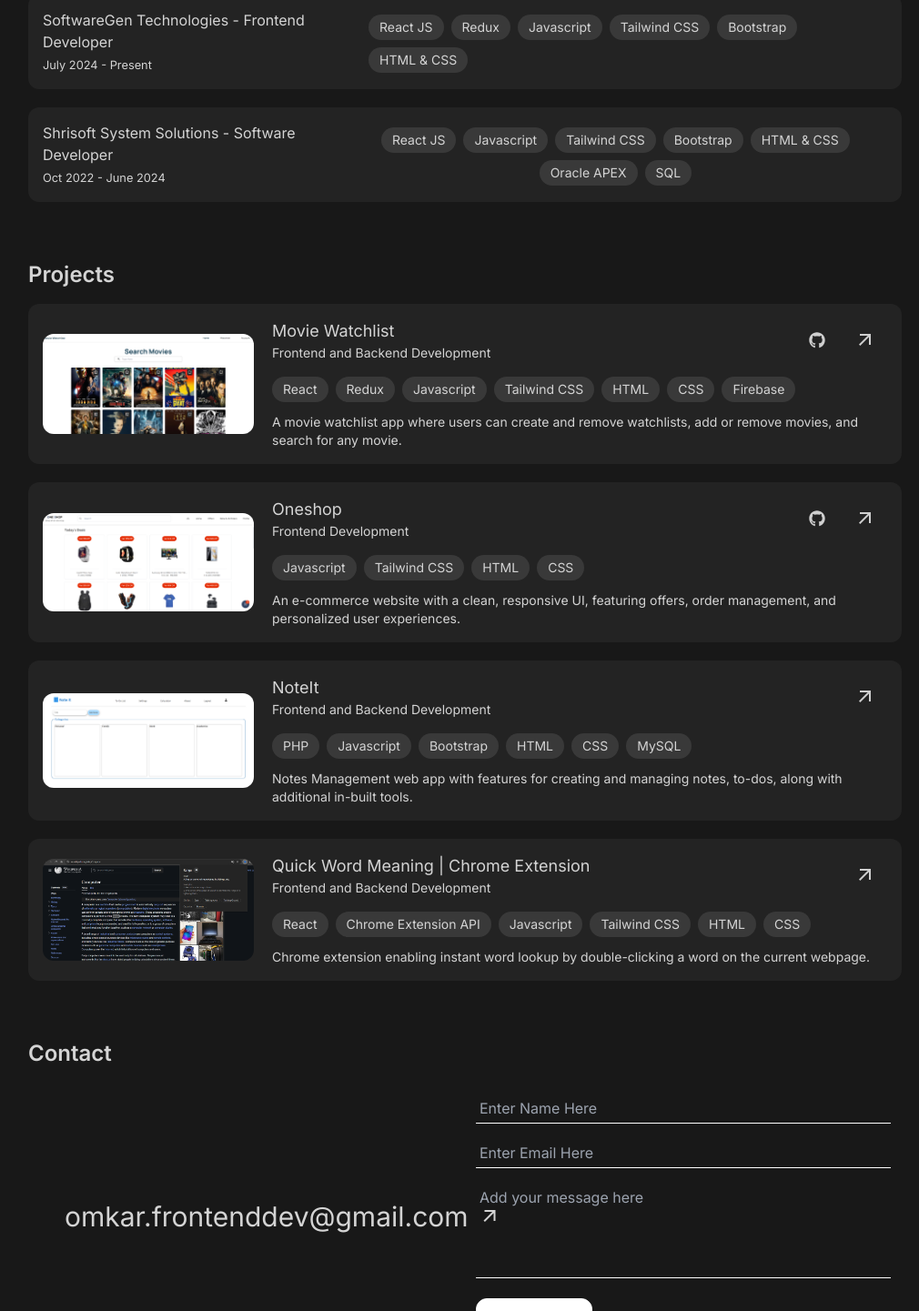
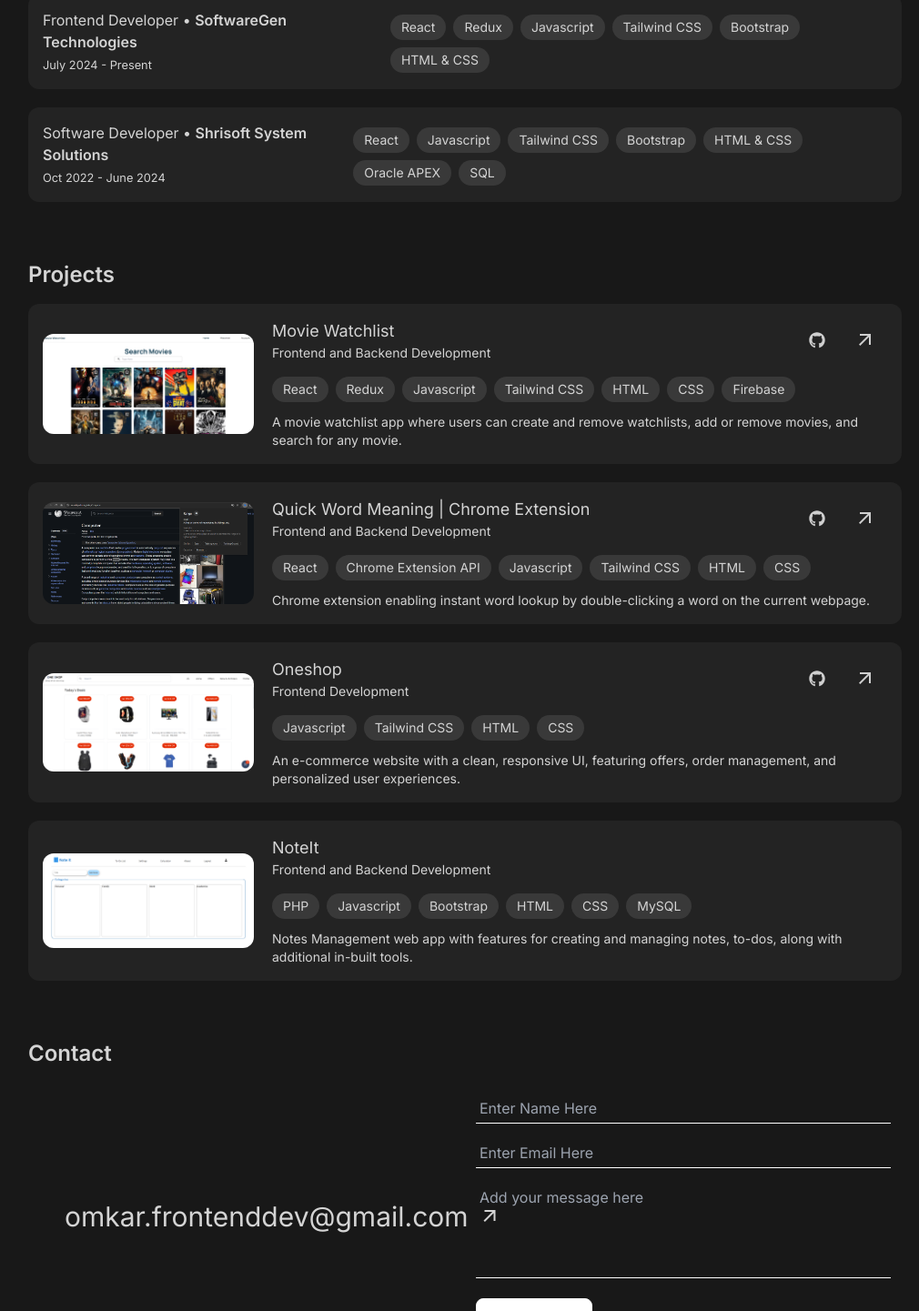
Before and after one commit to The-Hobbit-hk/Portfolio, a React (Vite) app in the folder portfolio/: page / in a window 1280 px wide. Shown: the part 780-2221 px from the top of the page at 91% size, without its empty margins (129-1139 px from the left). Built offline with nearby package versions, Linux system fonts and the light colour scheme.

Commit message:
Changes Done

```diff
--- a/portfolio/src/components/Footer.jsx
+++ b/portfolio/src/components/Footer.jsx
@@ -1,11 +1,10 @@
 import React from 'react'
 import { FaLinkedinIn, FaGithub } from "react-icons/fa";
-import { MdOutlineDarkMode } from "react-icons/md";
 
 function Footer() {
     return (
         <>
-            <div className='md:px-40 px-5 py-10 md:text-left text-center font-inter dark:text-neutral-300 text-[#343434] flex md:flex-row flex-col items-center gap-5'>
+            <div className='md:px-40 px-5 py-10 pt-20 md:text-left text-center font-inter dark:text-neutral-300 text-[#343434] flex md:flex-row flex-col items-center gap-5'>
                 <p className='text-sm'>Designed in Figma. Coded in Visual Studio Code. Built with React JS and Tailwind CSS. Deployed with Vercel.</p>
                 <div className='flex gap-2'>
                     <a href="https://www.linkedin.com/in/omkarbokil/" target='_blank' className='group rounded-full p-3 hover:bg-black/10 dark:hover:bg-white/10'>
--- a/portfolio/src/pages/Contact.jsx
+++ b/portfolio/src/pages/Contact.jsx
@@ -97,8 +97,8 @@ function Contact() {
                             <div className='mb-4'>
                                 <textarea type="text" id='contact-description' name='description' className='bg-transparent outline-none border-b dark:border-white border-[#b2b2b2] p-1 resize-none w-[100%]' placeholder='Add your message here' rows='4' onChange={handleChange}></textarea>
                             </div>
-                            <div className='flex lg:flex-row flex-col gap-5 items-center'>
-                                <button className='border rounded-xl px-5 py-2 dark:bg-white dark:text-[#343434] bg-black text-white transition-all duration-300 dark:border-white border-[#b2b2b2] flex items-center w-32 h-11 justify-center'>
+                            <div className='flex flex-col gap-5 items-start relative'>
+                                <button className='border rounded-lg px-5 py-2 dark:bg-white dark:text-[#343434] bg-black text-white transition-all duration-300 dark:border-white border-[#b2b2b2] flex items-center w-32 h-11 justify-center'>
                                     {
                                         isSubmit ?
                                         <ClipLoader
@@ -111,10 +111,10 @@ function Contact() {
                                         'Submit'
                                     }
                                 </button>
-                                <div>
+                                <div className='absolute top-14'>
                                     {
                                         message ?
-                                        <p className='px-5 py-2 bg-green-700 rounded-xl md:h-11 text-sm text-center text-white'>Thank you for your message. I will get back to you soon.</p>
+                                        <p className='rounded-xl text-sm dark:text-white text-black'>Thank you for your message. I will get back to you soon.</p>
                                         :
                                         ''
                                     }
--- a/portfolio/src/pages/Experience.jsx
+++ b/portfolio/src/pages/Experience.jsx
@@ -9,13 +9,13 @@ function Experience() {
             </h2>
             <div className='grid gap-5'>
                 <div className='rounded-xl p-4 bg-[#E9E9E9] dark:bg-[#232323]'>
-                    <div className='flex lg:flex-row flex-col justify-between items-center'>
-                        <p className='text-md'>
-                            SoftwareGen Technologies - Frontend Developer<br/>
+                    <div className='flex lg:flex-row flex-col justify-between lg:items-center items-start gap-5'>
+                        <p className='text-md overflow-hidden'>
+                        Frontend Developer • <span className='font-semibold'>SoftwareGen Technologies</span><br/>
                             <small>July 2024 - Present</small>
                         </p>
                         <div className='mt-1 flex gap-2 flex-wrap *:dark:bg-white/10 *:bg-black/10 *:px-3 *:py-1 *:rounded-full *:text-sm'>
-                            <div><p>React JS</p></div>
+                            <div><p>React</p></div>
                             <div><p>Redux</p></div>
                             <div><p>Javascript</p></div>
                             <div><p>Tailwind CSS</p></div>
@@ -25,14 +25,14 @@ function Experience() {
                     </div>
                 </div>
                 <div className='rounded-xl p-4 bg-[#E9E9E9] dark:bg-[#232323]'>
-                    <div className='flex lg:flex-row flex-col gap-5 justify-between items-center'>
+                    <div className='flex lg:flex-row flex-col justify-between lg:items-center items-start gap-5'>
                         <p className='text-md'>
-                            Shrisoft System Solutions - Software Developer<br/>
+                        Software Developer • <span className='font-semibold'>Shrisoft System Solutions</span><br/>
                             <small>Oct 2022 - June 2024</small>
                             {/* <small>Oct 2022 - Present</small> */}
                         </p>
-                        <div className='mt-1 flex gap-2 justify-center flex-wrap *:dark:bg-white/10 *:bg-black/10 *:text-[#666666] *:dark:text-neutral-300 *:px-3 *:py-1 *:rounded-full *:text-sm'>
-                            <div><p>React JS</p></div>
+                        <div className='mt-1 flex gap-2 flex-wrap *:dark:bg-white/10 *:bg-black/10 *:px-3 *:py-1 *:rounded-full *:text-sm'>
+                            <div><p>React</p></div>
                             <div><p>Javascript</p></div>
                             <div><p>Tailwind CSS</p></div>
                             <div><p>Bootstrap</p></div>
--- a/portfolio/src/pages/Homepage.jsx
+++ b/portfolio/src/pages/Homepage.jsx
@@ -2,6 +2,7 @@ import React from 'react'
 import Experience from './Experience';
 import Projects from './Projects';
 import Contact from './Contact';
+import Figma from './Figma';
 
 function Homepage() {
     return (
@@ -110,6 +111,8 @@ function Homepage() {
                 <Experience />
                 {/* Projects */}
                 <Projects />
+                {/* Figma */}
+                {/* <Figma /> */}
                 {/* Contact */}
                 <Contact />
             </div>
--- a/portfolio/src/pages/Projects.jsx
+++ b/portfolio/src/pages/Projects.jsx
@@ -10,7 +10,7 @@ function Projects() {
                 </h2>
                 <div className='grid gap-5'>
                     <a href="https://movie-watchlist-black.vercel.app/" target='_blank'>
-                        <div className='rounded-xl p-4 bg-[#E9E9E9] dark:bg-[#232323] dark:hover:bg-[#162032]/50 hover:bg-[#fdca40] transition-all duration-300 cursor-pointer flex xl:flex-row flex-col xl:items-center gap-5 group'>
+                        <div className='rounded-xl p-4 bg-[#E9E9E9] dark:bg-[#232323] dark:hover:bg-[#fff]/10 hover:bg-black/20 transition-all duration-300 cursor-pointer flex xl:flex-row flex-col xl:items-center gap-5 group'>
                             <img src="movie-watchlist.png" alt="Movie Watchlist" className='rounded-xl xl:w-[25%] md:w-[40%] w-[100%]' />
                             <div className='grid gap-3 w-[100%]'>
                                 <div className='flex justify-between items-center'>
@@ -19,7 +19,7 @@ function Projects() {
                                         <p className='text-sm'>Frontend and Backend Development</p>
                                     </div>
                                     <div className='flex items-center gap-2'>
-                                        <a href="https://github.com/omkarbokil/MovieWatchlist" target='_blank' className='group rounded-full p-3 hover:bg-black/10 dark:hover:bg-white/10'>
+                                        <a href="https://github.com/omkarbokil/MovieWatchlist/tree/main/authenticate" target='_blank' className='group rounded-full p-3 hover:bg-black/10 dark:hover:bg-white/10'>
                                             <FaGithub className='text-neutral-700 dark:text-[#cfcfcf] dark:group-hover:text-[#eeeeee] text-lg' />
                                         </a>
                                         <a href="https://movie-watchlist-black.vercel.app/" target='_blank'>
@@ -30,7 +30,7 @@ function Projects() {
                                     </div>
                                 </div>
                                 <div>
-                                    <div className='mt-1 flex gap-2 flex-wrap *:dark:bg-white/10 *:bg-black/10 *:px-3 *:py-1 *:rounded-full *:text-sm *:text-[#666666] *:dark:text-neutral-300'>
+                                    <div className='mt-1 flex gap-2 flex-wrap *:dark:bg-white/10 *:bg-black/10 *:px-3 *:py-1 *:rounded-full *:text-sm *:text-[#323232] *:dark:text-neutral-300'>
                                         <div><p>React</p></div>
                                         <div><p>Redux</p></div>
                                         <div><p>Javascript</p></div>
@@ -46,9 +46,45 @@ function Projects() {
                             </div>
                         </div>
                     </a>
+                    <a href="https://chromewebstore.google.com/detail/quick-word-meaning/cfgkgnlgekkdnhmehpdkebflakhjibkg?utm_source=ext_app_menu" target='_blank'>
+                    <div className='rounded-xl p-4 bg-[#E9E9E9] dark:bg-[#232323] dark:hover:bg-[#fff]/10 hover:bg-black/20 transition-all duration-300 cursor-pointer flex xl:flex-row flex-col xl:items-center gap-5 group'>
+                            <img src="qwm.png" alt="Quick Word Meaning" width='50%' className='rounded-xl xl:w-[25%] md:w-[40%] w-[100%]' />
+                            <div className='grid gap-3 w-[100%]'>
+                                <div className='flex justify-between items-center'>
+                                    <div>
+                                        <p className='text-lg'>Quick Word Meaning | Chrome Extension</p>
+                                        <p className='text-sm'>Frontend and Backend Development</p>
+                                    </div>
+                                    <div className='flex items-center gap-2'>
+                                        <a href="https://github.com/omkarbokil/QuickWordMeaning-ChromeExtension" target='_blank' className='group rounded-full p-3 hover:bg-black/10 dark:hover:bg-white/10'>
+                                            <FaGithub className='text-neutral-700 dark:text-[#cfcfcf] dark:group-hover:text-[#eeeeee] text-lg' />
+                                        </a>
+                                        <a href="https://movie-watchlist-black.vercel.app/" target='_blank'>
+                                            <span class="material-symbols-outlined p-3 cursor-pointer text-neutral-700 dark:text-[#cfcfcf] dark:hover:text-blue-500 hover:bg-black/10 dark:hover:bg-white/10 rounded-full transition-all duration-300 group-hover:translate-x-2 group-hover:-translate-y-2">
+                                                arrow_outward
+                                            </span>
+                                        </a>
+                                    </div>
+                                </div>
+                                <div>
+                                    <div className='mt-1 flex gap-2 flex-wrap *:dark:bg-white/10 *:bg-black/10 *:px-3 *:py-1 *:rounded-full *:text-sm *:text-[#323232] *:dark:text-neutral-300'>
+                                        <div><p>React</p></div>
+                                        <div><p>Chrome Extension API</p></div>
+                                        <div><p>Javascript</p></div>
+                                        <div><p>Tailwind CSS</p></div>
+                                        <div><p>HTML</p></div>
+                                        <div><p>CSS</p></div>
+                                    </div>
+                                </div>
+                                    <p className='text-sm'>
+                                    Chrome extension enabling instant word lookup by double-clicking a word on the current webpage.
+                                    </p>
+                            </div>
+                        </div>
+                    </a>
                     <a href="https://one-shop-psi.vercel.app/" target='_blank'>
-                    <div className='rounded-xl p-4 bg-[#E9E9E9] dark:bg-[#232323] dark:hover:bg-[#162032]/50 hover:bg-[#fdca40] transition-all duration-300 cursor-pointer flex xl:flex-row flex-col xl:items-center gap-5 group'>
-                            <img src="oneshop.png" alt="Movie Watchlist" width='50%' className='rounded-xl xl:w-[25%] md:w-[40%] w-[100%]' />
+                    <div className='rounded-xl p-4 bg-[#E9E9E9] dark:bg-[#232323] dark:hover:bg-[#fff]/10 hover:bg-black/20 transition-all duration-300 cursor-pointer flex xl:flex-row flex-col xl:items-center gap-5 group'>
+                            <img src="oneshop.png" alt="One Shop" width='50%' className='rounded-xl xl:w-[25%] md:w-[40%] w-[100%]' />
                             <div className='grid gap-3 w-[100%]'>
                                 <div className='flex justify-between items-center'>
                                     <div>
@@ -67,9 +103,9 @@ function Projects() {
                                     </div>
                                 </div>
                                 <div>
-                                    <div className='mt-1 flex gap-2 flex-wrap *:dark:bg-white/10 *:bg-black/10 *:px-3 *:py-1 *:rounded-full *:text-sm *:text-[#666666] *:dark:text-neutral-300'>
+                                    <div className='mt-1 flex gap-2 flex-wrap *:dark:bg-white/10 *:bg-black/10 *:px-3 *:py-1 *:rounded-full *:text-sm *:text-[#323232] *:dark:text-neutral-300'>
                                         <div><p>Javascript</p></div>
-                                        <div><p>Tailwind CSS</p></div>
+                                        <div><p>Tailwind CSS </p></div>
                                         <div><p>HTML</p></div>
                                         <div><p>CSS</p></div>
                                     </div>
@@ -81,7 +117,7 @@ function Projects() {
                         </div>
                     </a>
                     <a href="#">
-                        <div className='rounded-xl p-4 bg-[#E9E9E9] dark:bg-[#232323] dark:hover:bg-[#162032]/50 hover:bg-[#fdca40] transition-all duration-300 cursor-pointer flex xl:flex-row flex-col xl:items-center gap-5 group'>
+                        <div className='rounded-xl p-4 bg-[#E9E9E9] dark:bg-[#232323] dark:hover:bg-[#fff]/10 hover:bg-black/20 transition-all duration-300 cursor-pointer flex xl:flex-row flex-col xl:items-center gap-5 group'>
                             <img src="noteit.png" alt="Note It" width='50%' className='rounded-xl xl:w-[25%] md:w-[40%] w-[100%]' />
                             <div className='grid gap-3 w-[100%]'>
                                 <div className='flex justify-between items-center'>
@@ -89,16 +125,16 @@ function Projects() {
                                         <p className='text-lg'>NoteIt</p>
                                         <p className='text-sm'>Frontend and Backend Development</p>
                                     </div>
-                                    <div>
+                                    {/* <div>
                                         <a href="#">
                                             <span class="material-symbols-outlined p-3 cursor-pointer text-neutral-700 dark:text-[#cfcfcf] dark:hover:text-blue-500 hover:bg-black/10 dark:hover:bg-white/10 rounded-full transition-all duration-300 group-hover:translate-x-2 group-hover:-translate-y-2">
                                                 arrow_outward
                                             </span>
                                         </a>
-                                    </div>
+                                    </div> */}
                                 </div>
                                 <div>
-                                    <div className='mt-1 flex gap-2 flex-wrap *:dark:bg-white/10 *:bg-black/10 *:px-3 *:py-1 *:rounded-full *:text-sm *:text-[#666666] *:dark:text-neutral-300'>
+                                    <div className='mt-1 flex gap-2 flex-wrap *:dark:bg-white/10 *:bg-black/10 *:px-3 *:py-1 *:rounded-full *:text-sm *:text-[#323232] *:dark:text-neutral-300'>
                                         <div><p>PHP</p></div>
                                         <div><p>Javascript</p></div>
                                         <div><p>Bootstrap</p></div>
@@ -113,39 +149,7 @@ function Projects() {
                             </div>
                         </div>
                     </a>
-                    <a href="https://chromewebstore.google.com/detail/quick-word-meaning/cfgkgnlgekkdnhmehpdkebflakhjibkg?utm_source=ext_app_menu" target='_blank'>
-                    <div className='rounded-xl p-4 bg-[#E9E9E9] dark:bg-[#232323] dark:hover:bg-[#162032]/50 hover:bg-[#fdca40] transition-all duration-300 cursor-pointer flex xl:flex-row flex-col xl:items-center gap-5 group'>
-                            <img src="qwm.png" alt="Quick Word Meaning" width='50%' className='rounded-xl xl:w-[25%] md:w-[40%] w-[100%]' />
-                            <div className='grid gap-3 w-[100%]'>
-                                <div className='flex justify-between items-center'>
-                                    <div>
-                                        <p className='text-lg'>Quick Word Meaning | Chrome Extension</p>
-                                        <p className='text-sm'>Frontend and Backend Development</p>
-                                    </div>
-                                    <div>
-                                        <a href="https://chromewebstore.google.com/detail/quick-word-meaning/cfgkgnlgekkdnhmehpdkebflakhjibkg?utm_source=ext_app_menu" target='_blank'>
-                                            <span class="material-symbols-outlined p-3 cursor-pointer text-neutral-700 dark:text-[#cfcfcf] dark:hover:text-blue-500 hover:bg-black/10 dark:hover:bg-white/10 rounded-full transition-all duration-300 group-hover:translate-x-2 group-hover:-translate-y-2">
-                                                arrow_outward
-                                            </span>
-                                        </a>
-                                    </div>
-                                </div>
-                                <div>
-                                    <div className='mt-1 flex gap-2 flex-wrap *:dark:bg-white/10 *:bg-black/10 *:px-3 *:py-1 *:rounded-full *:text-sm *:text-[#666666] *:dark:text-neutral-300'>
-                                        <div><p>React</p></div>
-                                        <div><p>Chrome Extension API</p></div>
-                                        <div><p>Javascript</p></div>
-                                        <div><p>Tailwind CSS</p></div>
-                                        <div><p>HTML</p></div>
-                                        <div><p>CSS</p></div>
-                                    </div>
-                                </div>
-                                    <p className='text-sm'>
-                                    Chrome extension enabling instant word lookup by double-clicking a word on the current webpage.
-                                    </p>
-                            </div>
-                        </div>
-                    </a>
+
                 </div>
             </div>
         </>
```
Also changed, not shown: portfolio/src/pages/Figma.jsx (added, +65 -0 lines).
